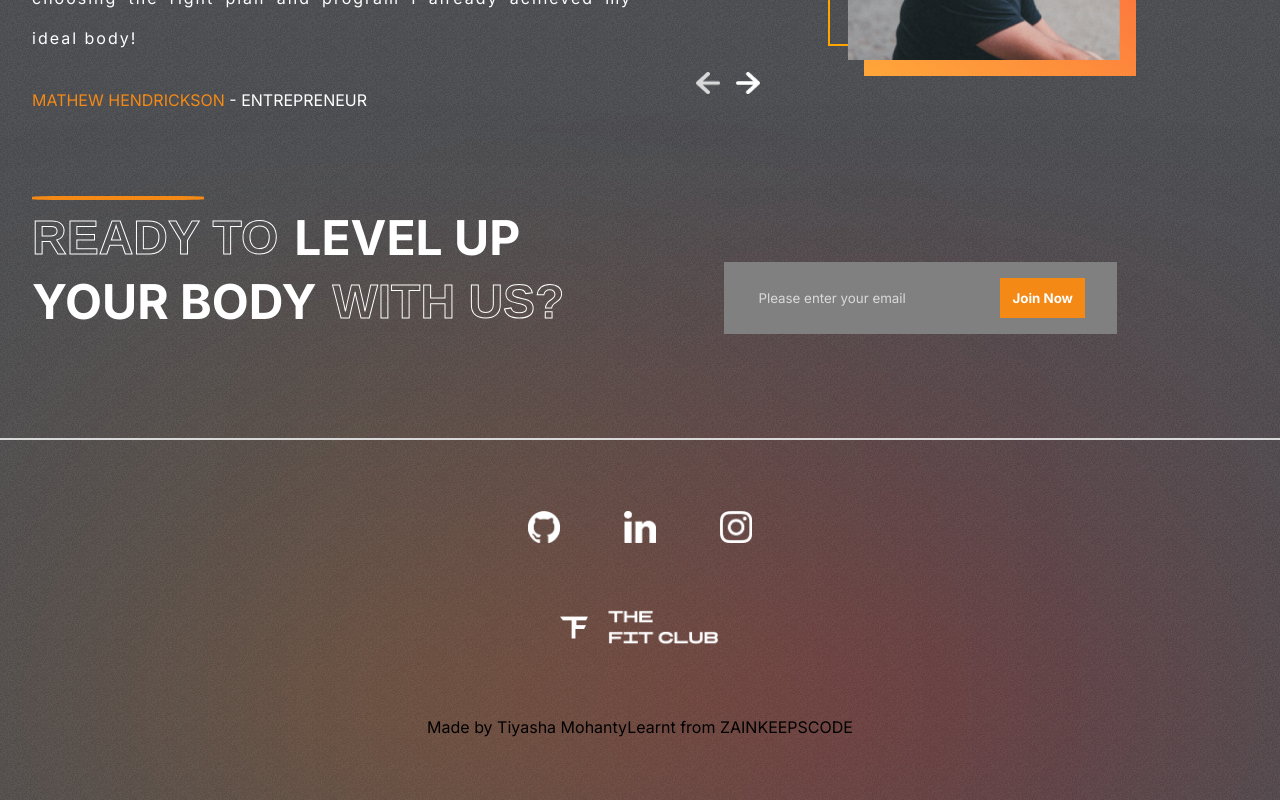
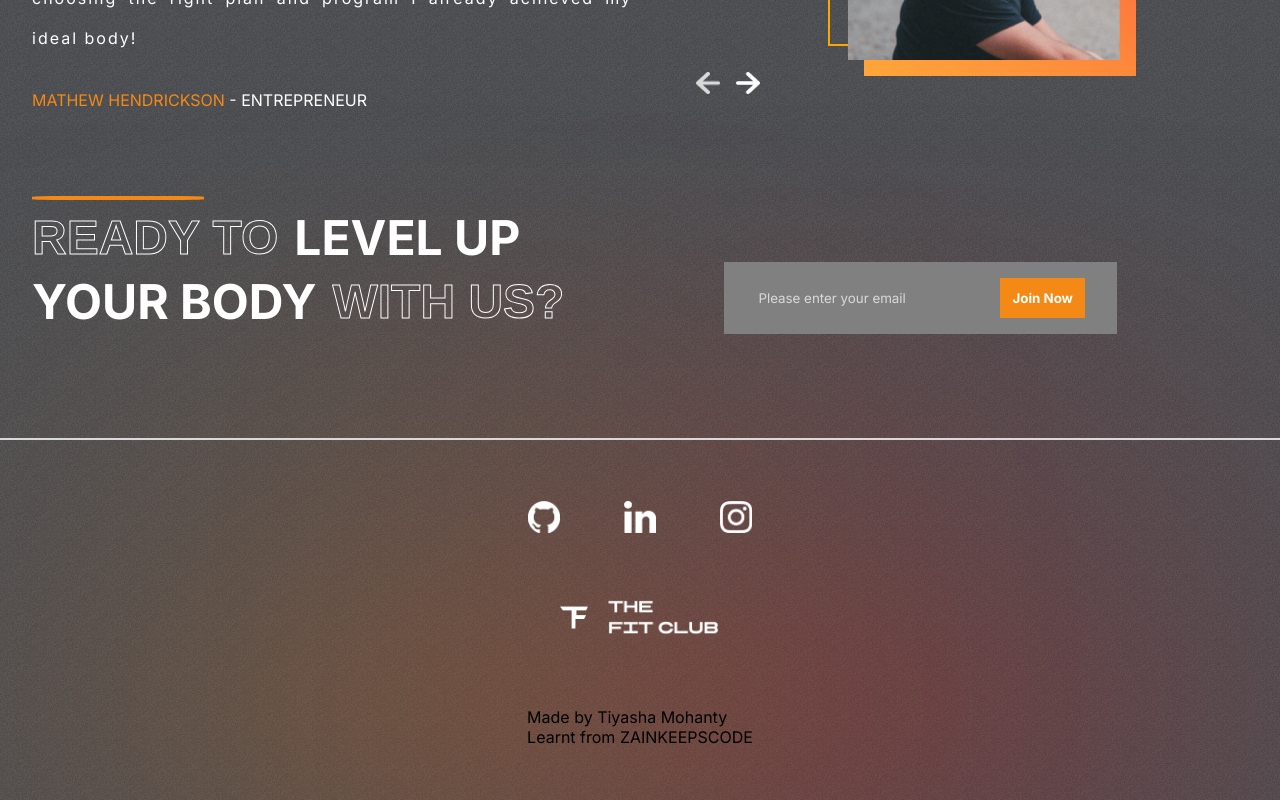
Before and after one commit to Tiyasha22/fitness-club, a React (Create React App) app: page / in a window 1280 px wide. Shown: the part 2821-3621 px from the top of the page. Built offline with nearby package versions, Linux system fonts and the light colour scheme.

Commit message:
copyrights updated

```diff
--- a/src/components/Footer/Footer.css
+++ b/src/components/Footer/Footer.css
@@ -41,3 +41,7 @@
   filter: blur(200px);
   background: rgba(255, 115, 0);
 }
+.copyright {
+  display: flex;
+  flex-direction: column;
+}
--- a/src/components/Footer/Footer.jsx
+++ b/src/components/Footer/Footer.jsx
@@ -14,9 +14,9 @@ const Footer = () => {
         <div className="logo-f">
           <img src={Logo} alt="" />
         </div>
-        <div>
+        <div className="copyright">
           <span>Made by Tiyasha Mohanty</span>
-          <span>Learnt from ZAINKEEPSCODE</span>
+          <span> Learnt from ZAINKEEPSCODE</span>
         </div>
       </div>
       <div className="blur footer-blur-1"></div>
```
